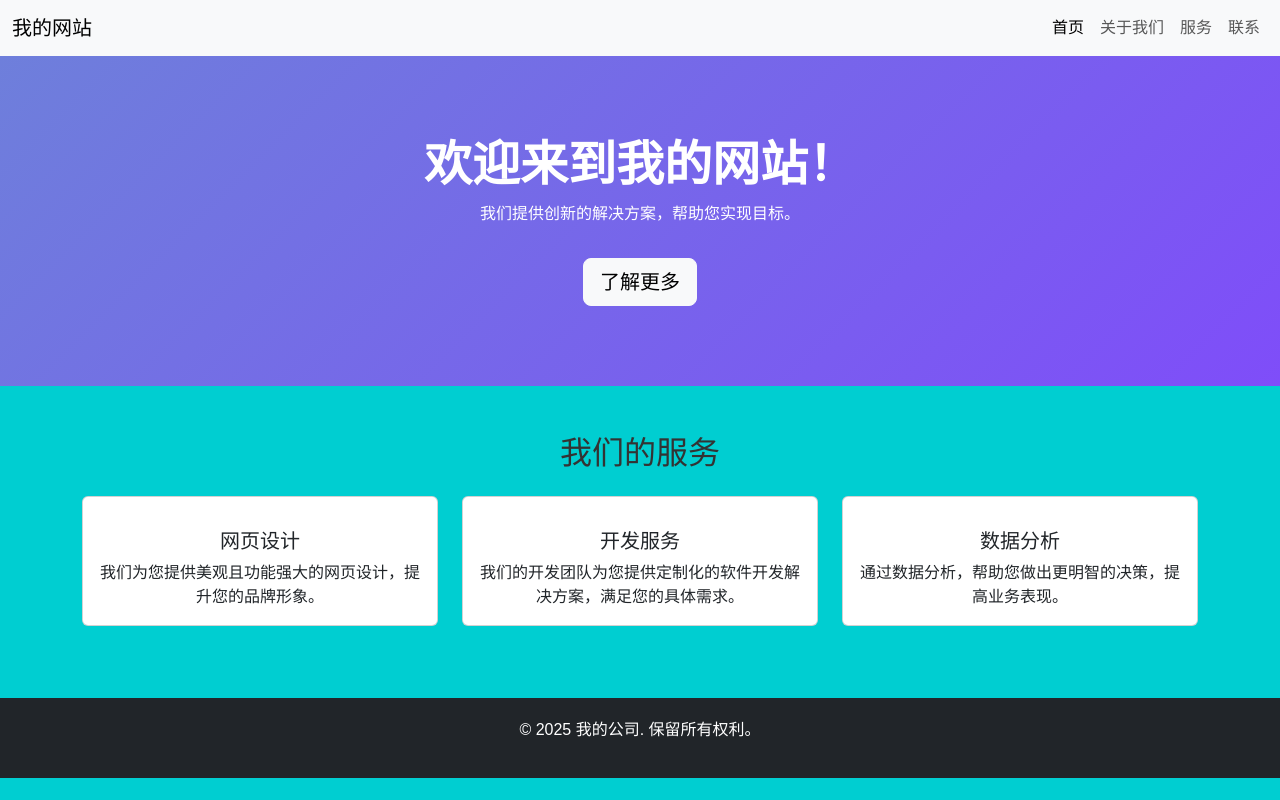
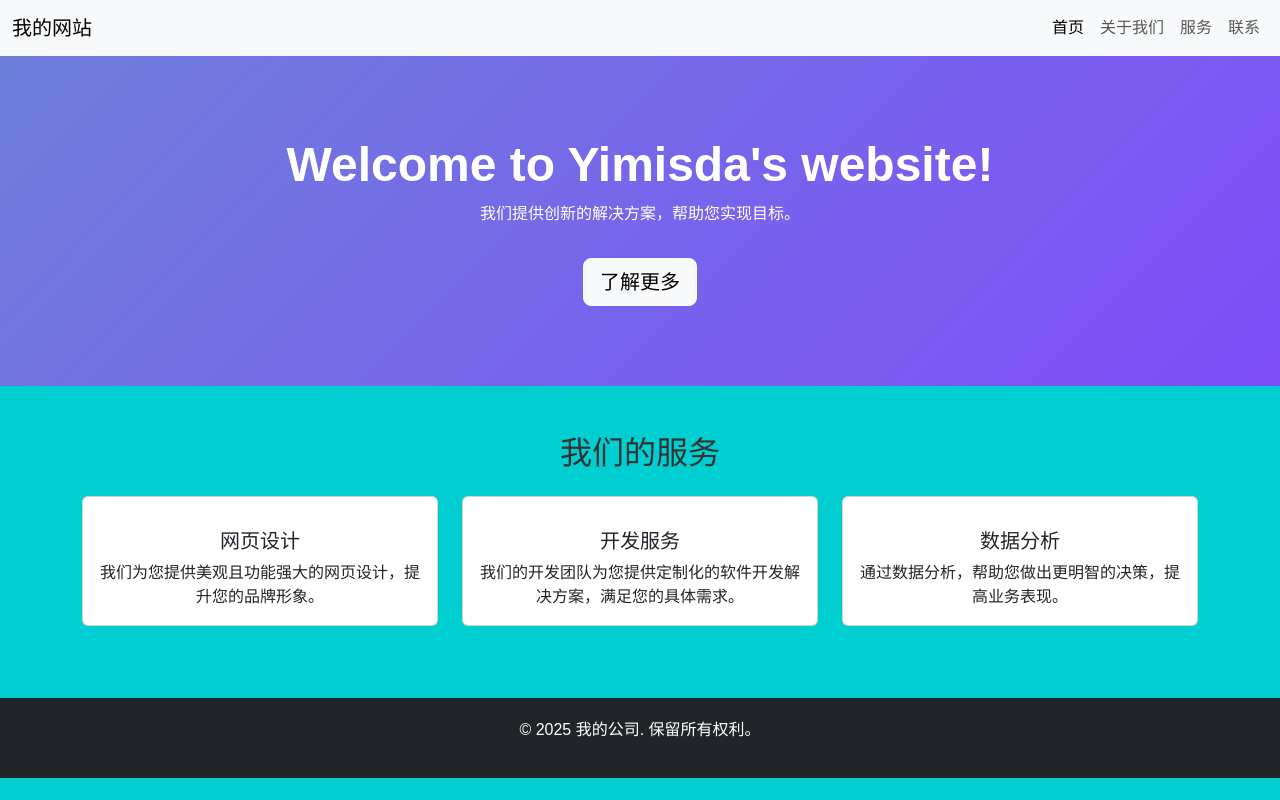
Before and after one commit to Yimisda/CSyimisda.github.io, a plain HTML site: page index.html in a window 1280 px wide. Drawn offline with nearby package versions, Linux system fonts and the light colour scheme.

Commit message:
Update index.html

```diff
--- a/index.html
+++ b/index.html
@@ -78,7 +78,7 @@
     <!-- 欢迎区域 -->
     <section class="hero-section text-center">
         <div class="container">
-            <h1>欢迎来到我的网站！</h1>
+            <h1>Welcome to Yimisda's website!</h1>
             <p>我们提供创新的解决方案，帮助您实现目标。</p>
             <a href="#services" class="btn btn-light btn-lg mt-3">了解更多</a>
         </div>
```
